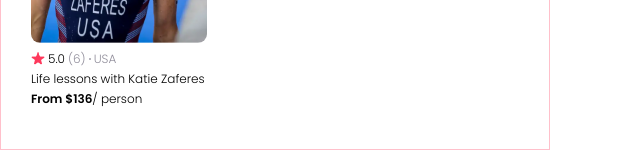
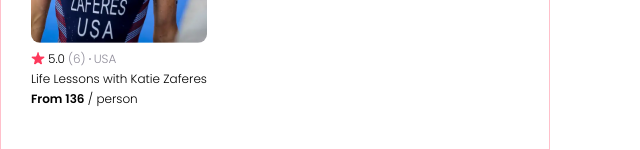
Before and after one commit to jasoncassella/airbnb-react, a React (Vite) app: page / in a window 1280 px wide. Shown: the part 691-841 px from the top of the page, without its empty margins (0-640 px from the left). Built offline with nearby package versions, Linux system fonts and the light colour scheme.

Commit message:
same thing now using props

```diff
--- a/src/App.jsx
+++ b/src/App.jsx
@@ -8,7 +8,14 @@ function App() {
 		<div className='app'>
 			<Navbar />
 			<Hero />
-			<Card />
+			<Card
+				img='katie-zaferes.png'
+				rating='5.0'
+				reviewCount={6}
+				country='USA'
+				title='Life Lessons with Katie Zaferes'
+				price={136}
+			/>
 		</div>
 	);
 }
--- a/src/Card.jsx
+++ b/src/Card.jsx
@@ -1,21 +1,21 @@
-export default function Card() {
+export default function Card(props) {
 	return (
 		<div className='card'>
-			<img src='/src/assets/katie-zaferes.png' width='176' />
+			<img src={`/src/assets/${props.img}`} width='176' />
 			<div className='image-label'>sold out</div>
 			<div className='line-1'>
 				<img src='/src/assets/star.png' width='14' />
-				<span>5.0</span>
-				<span className='gray'>(6)</span>
+				<span>{props.rating}</span>
+				<span className='gray'>({props.reviewCount})</span>
 				<img src='/src/assets/Ellipse-6.png' width='2' />
-				<span className='gray'>USA</span>
+				<span className='gray'>{props.country}</span>
 			</div>
 			<div className='line-2'>
-				<span>Life lessons with Katie Zaferes</span>
+				<span>{props.title}</span>
 			</div>
 			<div className='line-3'>
-				<span className='bold'>From $136</span>
-				<span>/ person</span>
+				<span className='bold'>From {props.price}</span>
+				<span> / person</span>
 			</div>
 		</div>
 	);
```
